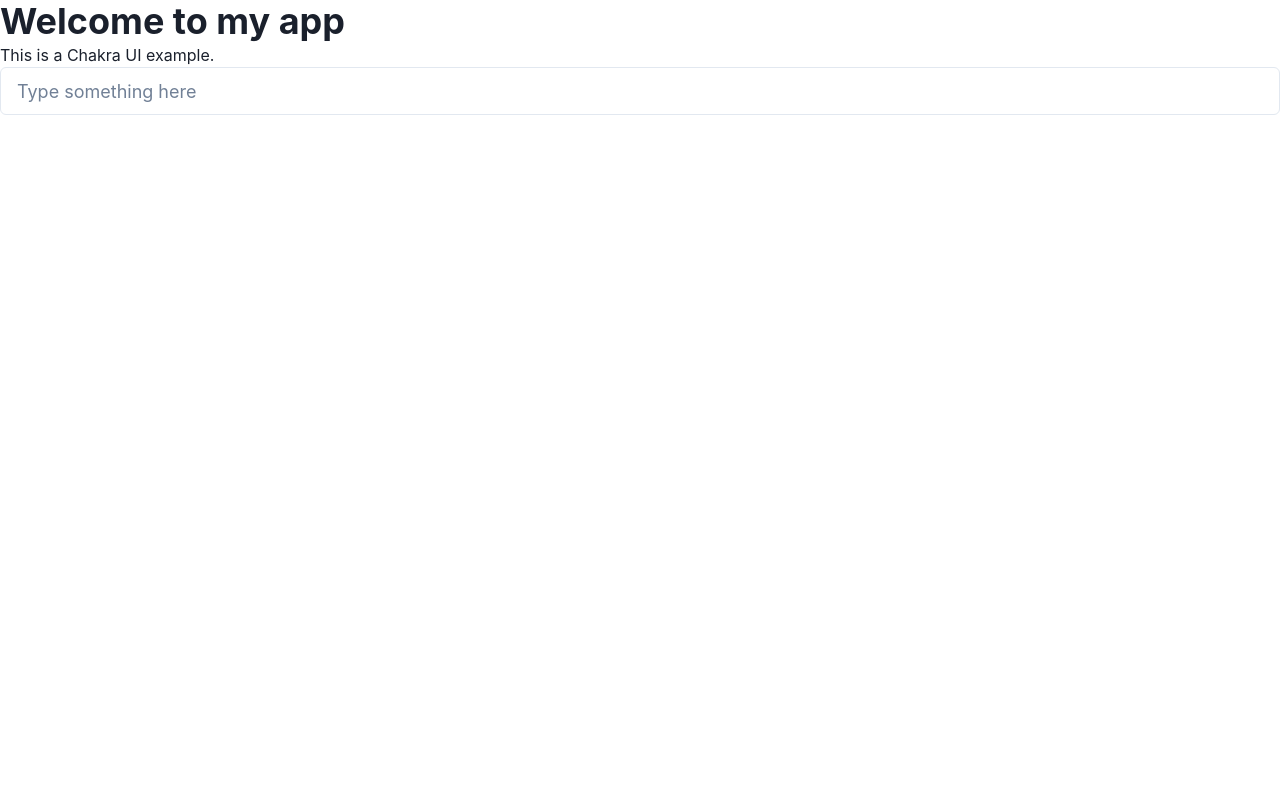
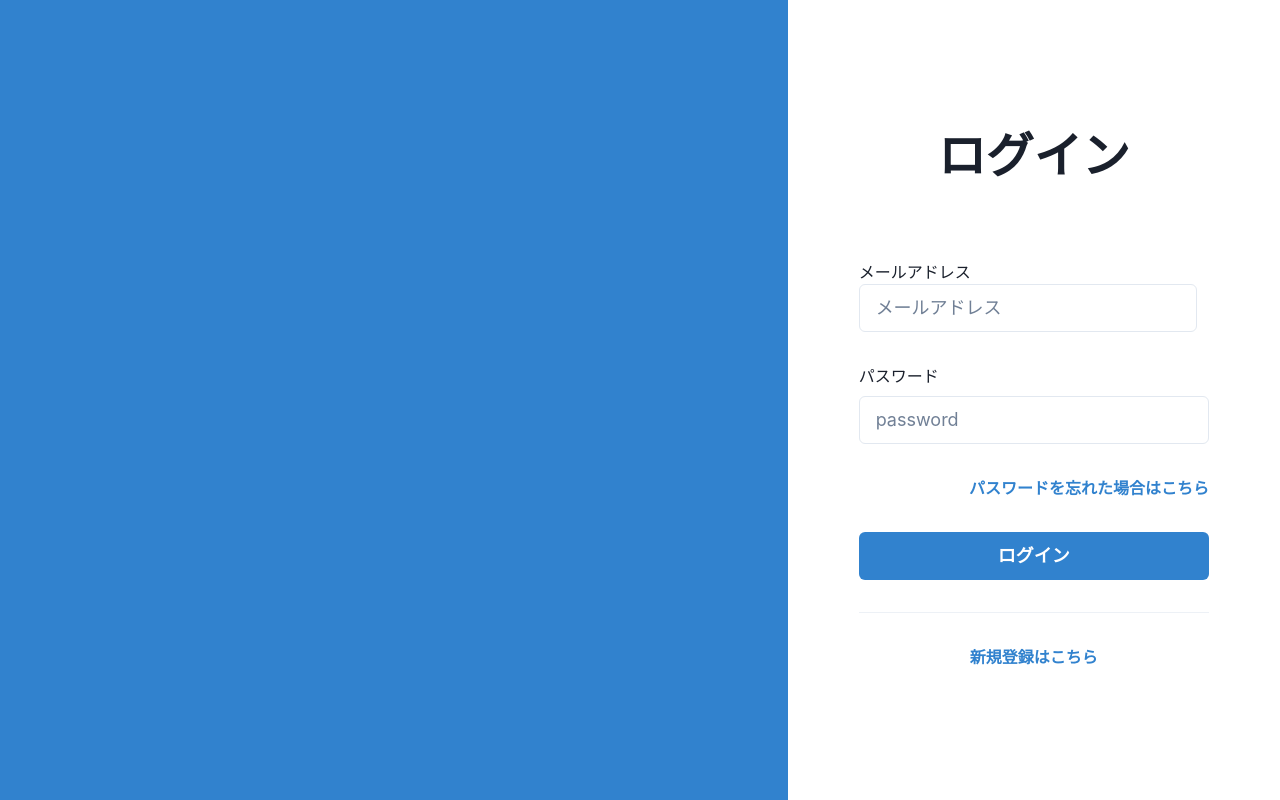
Before and after one commit to POPOTINESU/DroneFlightLog_frontend, a Next.js app: page / in a window 1280 px wide. Built offline with nearby package versions, Linux system fonts and the light colour scheme.

Commit message:
urlの変更

```diff
--- a/src/app/page.tsx
+++ b/src/app/page.tsx
@@ -1,11 +1,10 @@
 import { Box, Heading, Text, Input } from "@chakra-ui/react";
+import { LoginTemplate } from "./features/login/ui/template/LoginTemplate";
 
 export default function Home() {
   return (
     <Box>
-      <Heading>Welcome to my app</Heading>
-      <Text>This is a Chakra UI example.</Text>
-      <Input placeholder="Type something here" size="lg" type="password" />
+      <LoginTemplate />
     </Box>
   );
 }
--- a/tsconfig.json
+++ b/tsconfig.json
@@ -22,6 +22,6 @@
       "@/*": ["./src/*"]
     }
   },
-  "include": ["next-env.d.ts", "**/*.ts", "**/*.tsx", ".next/types/**/*.ts", "jest.config.js", "src/app/login/loading.js"],
+  "include": ["next-env.d.ts", "**/*.ts", "**/*.tsx", ".next/types/**/*.ts", "jest.config.js", "src/app/flightlog/loading.js"],
   "exclude": ["node_modules","out",".next","**/*.test.ts","**/*.test.tsx"]
 }
```
Also changed, not shown: src/app/features/flightlog/ui/template/FlightLogTemplate.tsx (added, +7 -0 lines), src/app/flightlog/page.tsx (added, +9 -0 lines), src/app/login/page.tsx (deleted, +0 -9 lines), src/app/flightlog/loading.js (renamed from src/app/login/loading.js).
